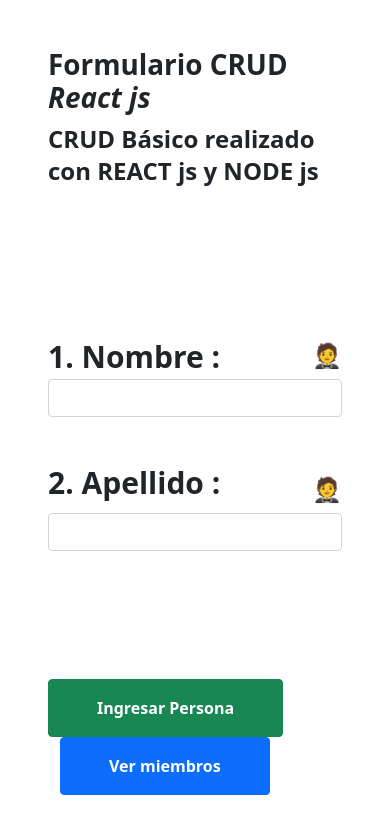
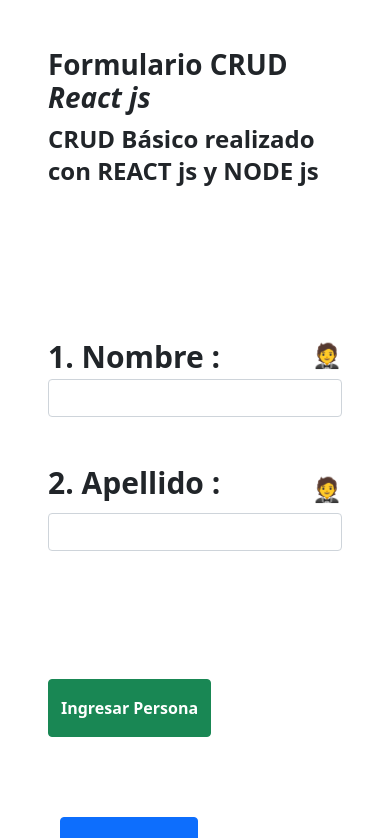
Before and after one commit to K-DAZA/CRUD-REACT-NODE-JS-MYSQL, a React (Create React App) app in the folder Frontend - REACT/: page / in a window 390 px wide. Shown: the top 838 px of the page. Built offline with nearby package versions, Linux system fonts and the light colour scheme.

Commit message:
Modificaciones Responsive Desing

```diff
--- a/Frontend - REACT/src/components/Form.js
+++ b/Frontend - REACT/src/components/Form.js
@@ -50,7 +50,7 @@ export default function Form() {
 
 
     return (
-        <div className="h-screen md:flex">
+        <div className="h-screen md:flex 2xl:overflow-hidden">
             <div className="h-full md:w-3/6 bg-white shadow-2xl shadow p-5">
                 <h1 className="md:text-5xl font-bold">
                     Formulario CRUD <i>React js</i>
@@ -70,6 +70,7 @@ export default function Form() {
                     name=""
                     id="name"
                     onChange={(event) => setName(event.target.value)}
+                    required
                 />
                 <label htmlFor="" className="text-3xl mt-5 font-bold">
                     2. Apellido :
@@ -81,24 +82,25 @@ export default function Form() {
                     name=""
                     id="lastname"
                     onChange={(event) => setLastname(event.target.value)}
+                    required
                 />
 
-                <h4 className="text-black mt-5">{ success }</h4>
+                <h4 className="text-black mt-5">{success}</h4>
                 <button
-                    className="btn btn-success mt-20 px-5 py-3"
+                    className="btn btn-success mt-20 md:px-5 py-3"
                     onClick={addMember}
                 >
                     <strong>Ingresar Persona</strong>
                 </button>
 
                 <button
-                    className="btn btn-primary lg:mt-20 px-5 py-3 ml-3"
+                    className="btn btn-primary mt-20 md:px-5 py-3 ml-3"
                     onClick={getMembers}
                 >
                     <strong>Ver miembros</strong>
                 </button>
 
-                <div className="flex">
+                <div className="flex overflow-hidden">
                     <img
                         src={react}
                         alt=""
```
